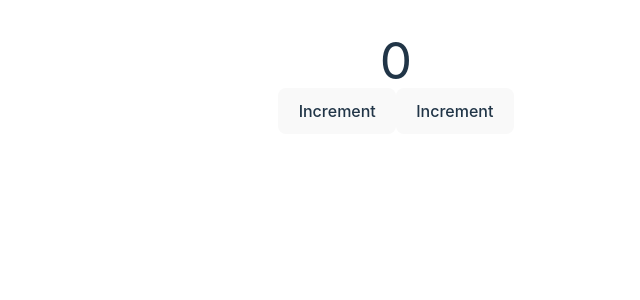
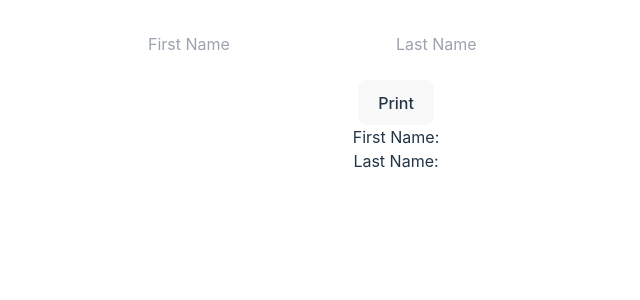
Before and after one commit to pesala-x/React-crash-course, a React (Vite) app: page / in a window 1280 px wide. Shown: the top 300 px of the page, without its empty margins (244-884 px from the left). Built offline with nearby package versions, Linux system fonts and the light colour scheme.

Commit message:
reduce tested with another reducer file handling.

```diff
--- a/src/App.tsx
+++ b/src/App.tsx
@@ -1,25 +1,35 @@
 import './App.css';
-import {useReducer} from "react";
+import {useReducer, useState} from "react";
+import {nameReducer} from "./reducers/CounterReducer.ts";
 
-function countReducer(state: number, action:{type : string, payload : number}) {
+function App() {
+    const [firstName, setFirstName] = useState('');
+    const [lastName, setLastName] = useState('');
+    const [name, dispatch] = useReducer(nameReducer, { firstName: "", lastName: "" });
 
-    switch (action.type) {
-        case 'INCREMENT':
-            return state + action.payload;
-        case 'DECREMENT':
-            return state - action.payload;
-        default:
-            return state;
-    }
-}
-function App() {
-    const [count,dispatch ] = useReducer(countReducer,0)
     return (
         <>
-            <h1>{count}</h1>
-            <button onClick={() => dispatch({type: "INCREMENT", payload: 1})}>Increment</button>
-            <button onClick={() => dispatch({type: "DECREMENT", payload: 1})}>Increment</button>
+            <input
+                type={"text"}
+                placeholder={"First Name"}
+                onChange={(e) => setFirstName(e.target.value)}
+            />
+            <input
+                className=''
+                type={"text"}
+                placeholder={"Last Name"}
+                onChange={(e) => setLastName(e.target.value)}
+            />
+            <br/>
+            <br/>
+            <button onClick={() => dispatch({type: 'PRINT', payload: {firstName, lastName}})}>
+                Print
+            </button>
+            <br/>
+            <p>First Name: {name.firstName}</p>
+            <p>Last Name: {name.lastName}</p>
         </>
+
     );
 }
 
--- /dev/null
+++ b/src/reducers/CounterReducer.ts
@@ -0,0 +1,17 @@
+const initialState = {
+    firstName: "John",
+    lastName: "Doe",
+};
+
+export function nameReducer(state = initialState, action: { type: string, payload: any }) {
+    switch (action.type) {
+        case 'PRINT':
+            return {
+                ...state,
+                firstName: action.payload.firstName,
+                lastName: action.payload.lastName,
+            };
+        default:
+            return state;
+    }
+}
```
